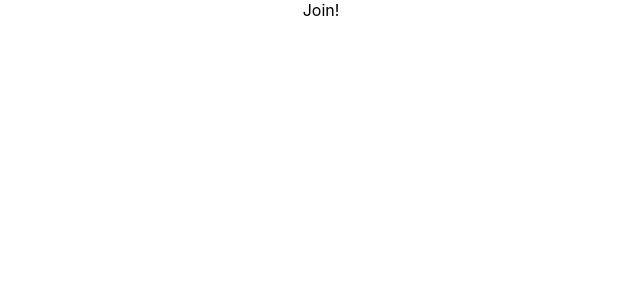
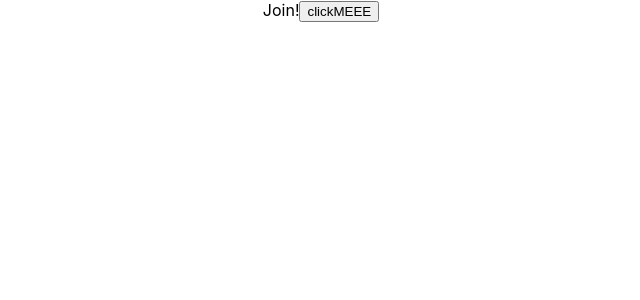
Before and after one commit to Christian-Aman/mini-chat, a React (Create React App) app in the folder client/: page / in a window 1280 px wide. Shown: the top 300 px of the page, without its empty margins (319-959 px from the left). Built offline with nearby package versions, Linux system fonts and the light colour scheme.

Commit message:
Client can connect with backend

```diff
--- a/client/package.json
+++ b/client/package.json
@@ -11,6 +11,7 @@
     "@types/react": "^16.9.17",
     "@types/react-dom": "^16.9.4",
     "@types/react-redux": "^7.1.5",
+    "@types/socket.io-client": "^1.4.32",
     "react": "^16.12.0",
     "react-dom": "^16.12.0",
     "react-redux": "^7.1.3",
@@ -18,6 +19,7 @@
     "redux": "^4.0.5",
     "redux-devtools-extension": "^2.13.8",
     "redux-thunk": "^2.3.0",
+    "socket.io-client": "^2.3.0",
     "typescript": "^3.7.4"
   },
   "scripts": {
--- a/client/src/components/Join.tsx
+++ b/client/src/components/Join.tsx
@@ -1,11 +1,24 @@
 import React from 'react';
 import { connect } from 'react-redux';
+import io from 'socket.io-client';
+
 import { updateConnection } from '../store/actions/chat';
 
 interface Props {}
 
+let socket;
+
 const Join: React.FC<Props> = () => {
-  return <div>Join!</div>;
+  const clickHandler = (): void => {
+    socket = io('localhost:5000');
+  };
+
+  return (
+    <div>
+      Join!
+      <input type='button' value='clickMEEE' onClick={clickHandler} />
+    </div>
+  );
 };
 
 export default connect(null, { updateConnection })(Join);
```
Also changed, not shown: 1 other file (tests, documents, lock files or other folders).
